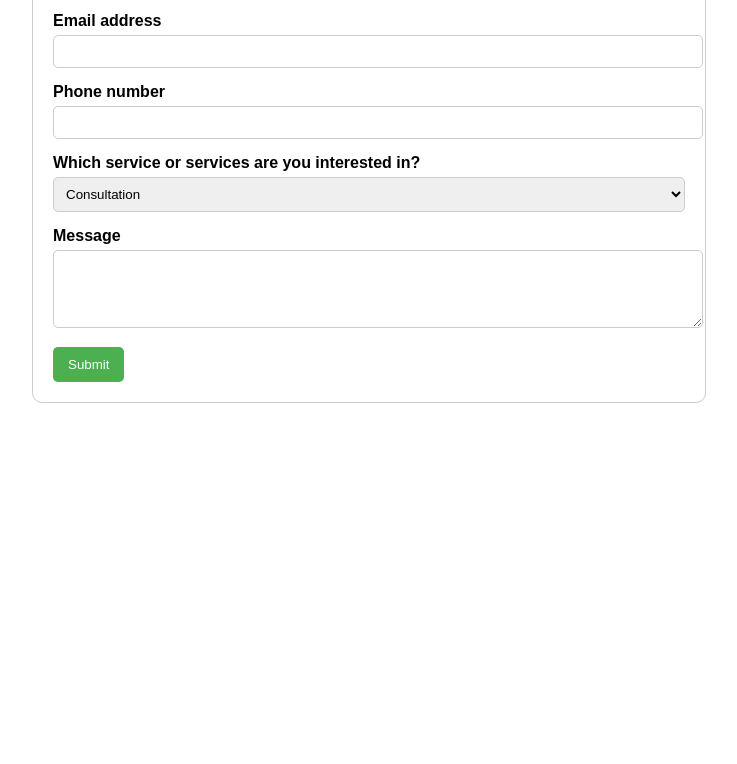
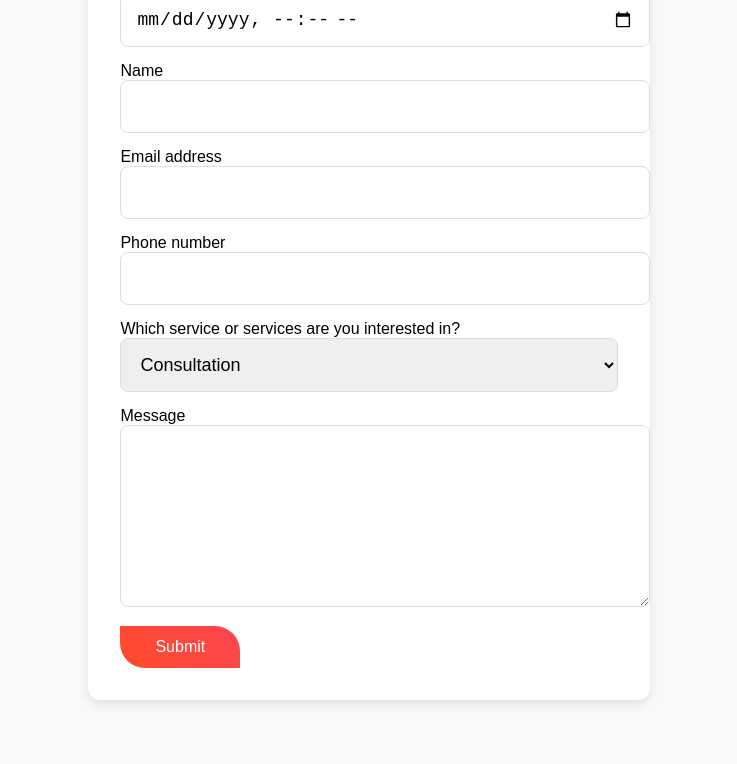
Before and after one commit to Ashly-Ochwada/Tekuza, a plain HTML site: page quote.html in a window 1280 px wide. Shown: the part 229-993 px from the top of the page, without its empty margins (271-1008 px from the left). Before the commit the page ends 800 px from the top, so only its background shows below. Drawn offline with Linux system fonts and the light colour scheme.

Commit message:
edited blog section and quote page

```diff
--- a/quote.html
+++ b/quote.html
@@ -6,44 +6,83 @@
     <title>Appointment Form</title>
     <style>
         body {
-            font-family: Arial, sans-serif;
+            font-family: 'Poppins', sans-serif;
+            background-color: #f8f9fa;
         }
-        .form-container {
-            width: 50%;
+
+        .appointment-section {
+            display: flex;
+            justify-content: center;
+            align-items: center;
+            padding: 5rem 2rem;
+        }
+
+        .appointment-content {
+            display: flex;
+            flex-direction: row;
+            align-items: center;
+            justify-content: space-between;
+            flex-wrap: nowrap;
+            max-width: 1100px;
             margin: auto;
-            padding: 20px;
-            border: 1px solid #ccc;
-            border-radius: 10px;
+            gap: 3rem;
         }
-        .form-group {
+
+        .appointment-form-container {
+            flex: 1;
+            max-width: 500px;
+            padding: 2rem;
+            background: #fff;
+            border-radius: 12px;
+            box-shadow: 0px 4px 10px rgba(0, 0, 0, 0.1);
+            margin-top: 20px;
+        }
+
+        .appointment-form-container h2 {
+            margin-bottom: 1rem;
+            font-size: 24px;
+            text-align: center;
+        }
+
+        .appointment-form-container input,
+        .appointment-form-container select,
+        .appointment-form-container textarea {
+            width: 100%;
+            padding: 15px;
             margin-bottom: 15px;
+            border: 1px solid #ddd;
+            border-radius: 8px;
+            font-size: 18px;
+            outline: none;
         }
-        label {
-            font-weight: bold;
-            display: block;
+
+        .appointment-form-container textarea {
+            min-height: 150px;
+            resize: vertical;
         }
-        input, select, textarea {
-            width: 100%;
-            padding: 8px;
-            margin-top: 5px;
-            border: 1px solid #ccc;
-            border-radius: 5px;
+
+        .appointment-form-container button {
+            background-image: linear-gradient(45deg, #ff4b2b, #ff416c);
+            background-size: 200%;
+            color: white;
+            padding: 12px 35px;
+            font-size: var(--fs-8);
+            font-weight: var(--fw-500);
+            border-radius: 0 25px;
+            border: none;
+            cursor: pointer;
+            transition: 0.3s ease-in-out;
         }
-        button {
-            background-color: #4CAF50;
-            color: white;
-            padding: 10px 15px;
-            border: none;
-            border-radius: 5px;
-            cursor: pointer;
-        }
-        button:hover {
-            background-color: #45a049;
+
+        .appointment-form-container button:hover {
+            background: linear-gradient(45deg, #ff416c, #ff4b2b);
         }
     </style>
 </head>
 <body>
-    <div class="form-container">
+    <section class="appointment-section">
+        <div class="appointment-content">
+            <div class="appointment-form-container">
                 <h2>Appointment Form</h2>
                 <form>
                     <div class="form-group">
@@ -74,8 +113,10 @@
                         <label for="message">Message</label>
                         <textarea id="message" name="message" rows="4"></textarea>
                     </div>
-            <button type="submit" class="btn">Submit</button>
+                    <button type="submit">Submit</button>
                 </form>
             </div>
+        </div>
+    </section>
 </body>
 </html>
```
Also changed, not shown: index.html (+5 -43 lines). Lines whose indentation alone changed are shown as unchanged.
